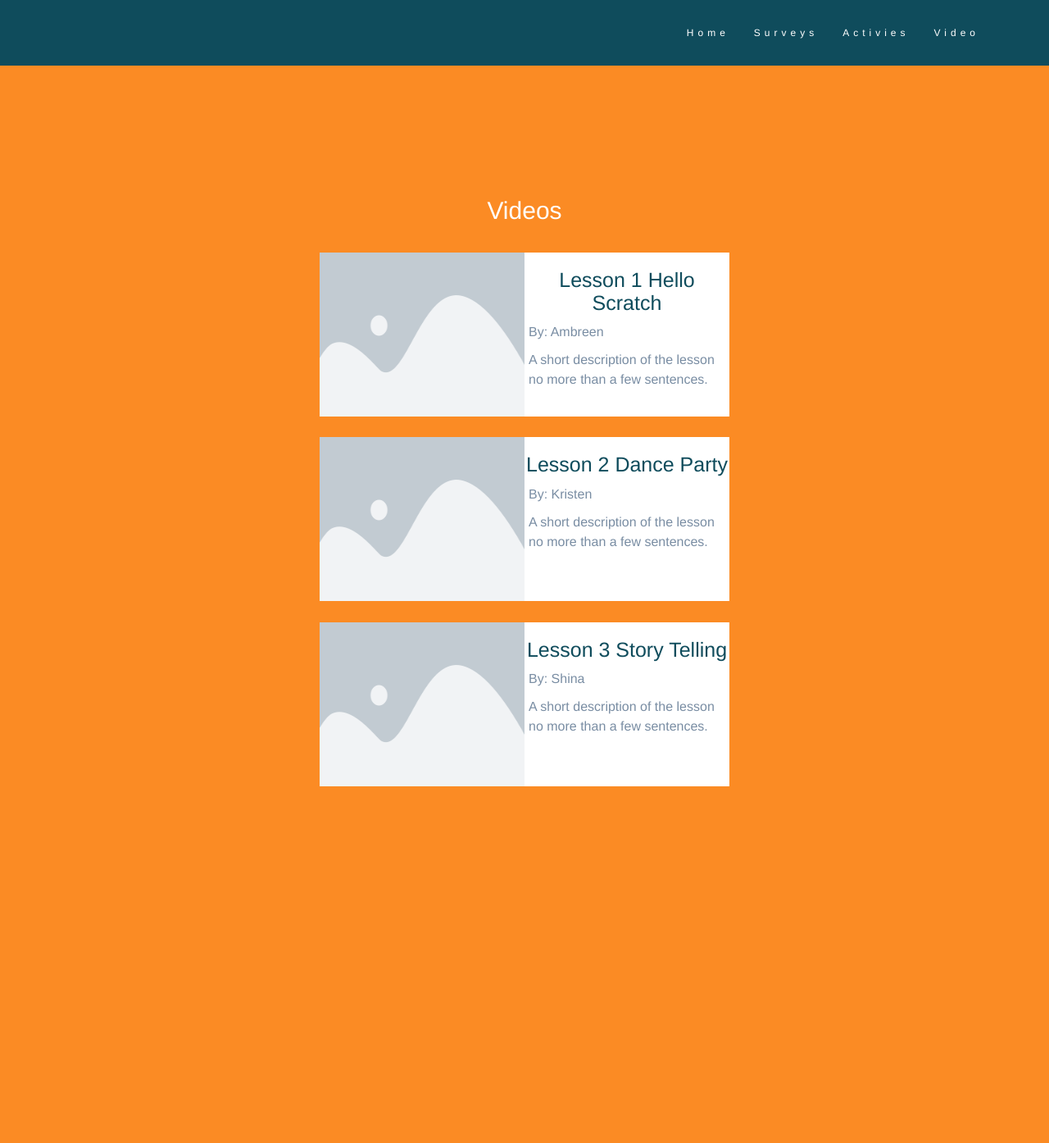
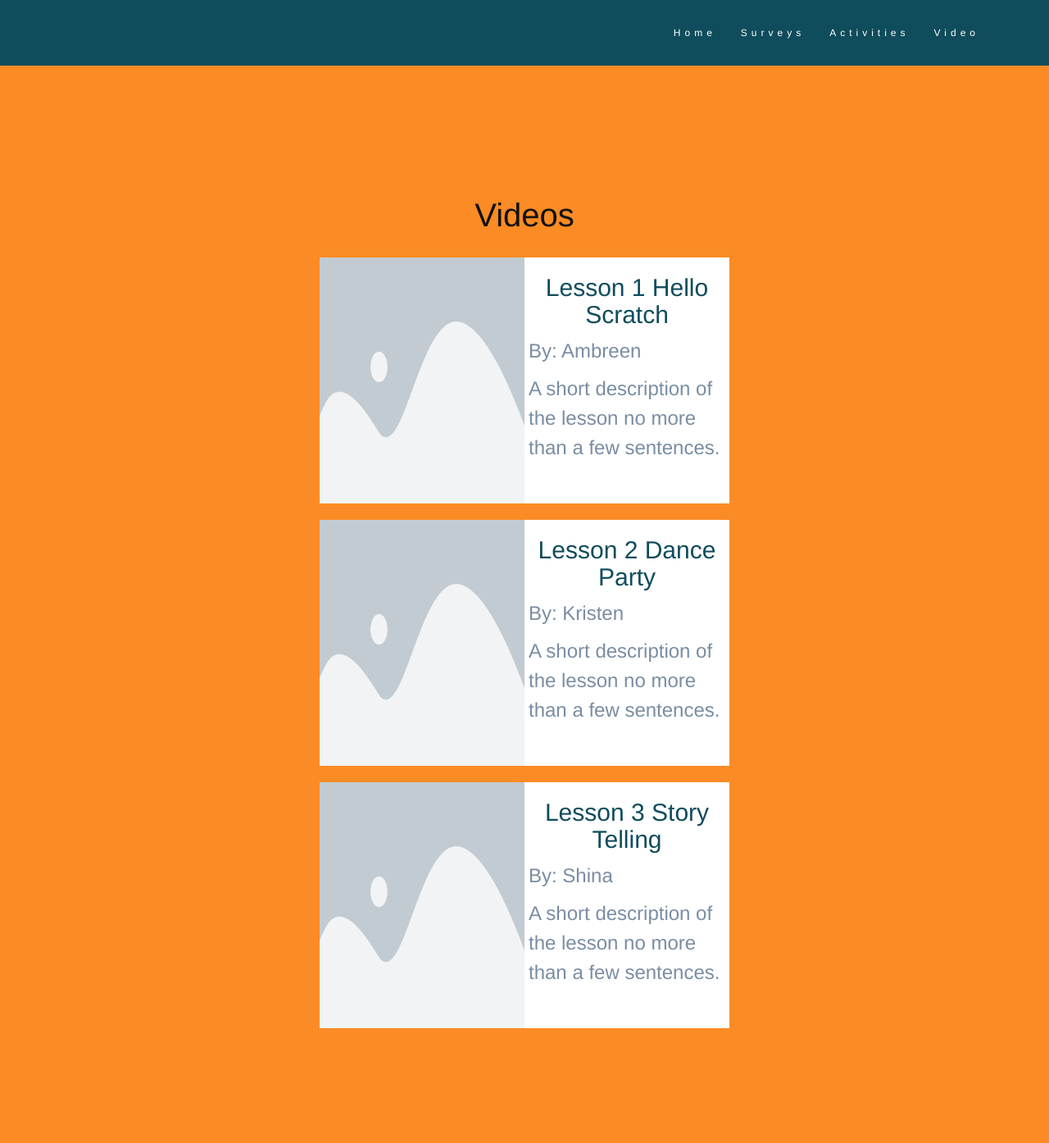
Before and after one commit to kmarventano/adas-army, a PHP site: page /videos.html in a window 1280 px wide. Shown: the whole page at 82% size. Before the commit the page ends 959 px from the top, so only its background shows below. Run offline with PHP 8.4, Linux system fonts and the light colour scheme; some libraries are stand-ins or nearby versions.

Commit message:
Make fonts bigger and color contrast more on orange background

```diff
--- a/style.css
+++ b/style.css
@@ -24,24 +24,24 @@ a:active {
 
 body {
 	font-family: 'Helvetica Neue', Helvetica, Arial, sans-serif;
-    line-height: 1.8;
+    /*line-height: 1.8;*/
     color: #f5f6f7;
 }
 
 h2 {
 	text-align: left;
+	font-size: 40px;
 }
 
 h3 {
-	font-size: 25px;
+	font-size: 30px;
 }
 
 p {
-	font-size: 16px;
+	font-size: 40px;
     line-height: 1.5em;
     font-size: 16px;
   	text-align: left;
-  	color: #fafafa;
 }
 
 .margin {
@@ -55,7 +55,7 @@ p {
 
 .bg-2 {
 	background-color: #fb8b24;
-    color: #ffffff;
+    color: #111111;
 }
 
 .bg-3 {
@@ -116,7 +116,7 @@ p {
 
 .video-img {
 	display: block;
-	height: 200px;
+	height: 300px;
 	width: 250px;
 }
 
@@ -141,7 +141,7 @@ p {
 
 .activity-img {
 	display: block;
-	height: 200px;
+	height: 300px;
 	width: 250px;
 }
 @media screen and (max-width: 500px) {
@@ -157,3 +157,7 @@ p {
 	display: flex;
     align-items: center;
  }
+
+ .paragraph {
+ 	font-size: 24px;
+ }
--- a/videos.html
+++ b/videos.html
@@ -26,7 +26,7 @@
       <ul class="nav navbar-nav navbar-right">
         <li><a href="./index.html">Home</a></li>
         <li><a href="./surveys.html">Surveys</a></li>
-        <li><a href="./activites.html">Activies</a></li>
+        <li><a href="./activites.html">Activities</a></li>
         <li><a href="./videos.html">Video</a></li>
       </ul>
     </div>
@@ -45,8 +45,8 @@
       			</div>
       			<div class="video-description">
       				<h3 style="color:#0f4c5c;">Lesson 1 Hello Scratch</h3>
-      				<p style="color:#798da3;padding-left:5px">By: Ambreen</p>
-      				<p style="color:#798da3;padding-left:5px">A short description of the lesson no more than a few sentences.</p>
+      				<p class="paragraph" style="color:#798da3;padding-left:5px">By: Ambreen</p>
+      				<p class="paragraph" style="color:#798da3;padding-left:5px">A short description of the lesson no more than a few sentences.</p>
       			</div>
       		</div>
       		<br>
@@ -56,8 +56,8 @@
       			</div>
       			<div class="video-description">
       				<h3 style="color:#0f4c5c;">Lesson 2 Dance Party</h3>
-      				<p style="color:#798da3;padding-left:5px">By: Kristen</p>
-      				<p style="color:#798da3;padding-left:5px">A short description of the lesson no more than a few sentences.</p>
+      				<p class="paragraph" style="color:#798da3;padding-left:5px">By: Kristen</p>
+      				<p class="paragraph" style="color:#798da3;padding-left:5px">A short description of the lesson no more than a few sentences.</p>
       			</div>
       		</div>
       		<br>
@@ -67,8 +67,8 @@
       			</div>
       			<div class="video-description">
       				<h3 style="color:#0f4c5c;">Lesson 3 Story Telling</h3>
-      				<p style="color:#798da3;padding-left:5px">By: Shina</p>
-      				<p style="color:#798da3;padding-left:5px">A short description of the lesson no more than a few sentences.</p>
+      				<p class="paragraph" style="color:#798da3;padding-left:5px">By: Shina</p>
+      				<p class="paragraph" style="color:#798da3;padding-left:5px">A short description of the lesson no more than a few sentences.</p>
       			</div>
       		</div>
     </div>
```
Also changed, not shown: activites.html (+7 -7 lines), index.html (+7 -7 lines), surveys.html (+4 -4 lines).
